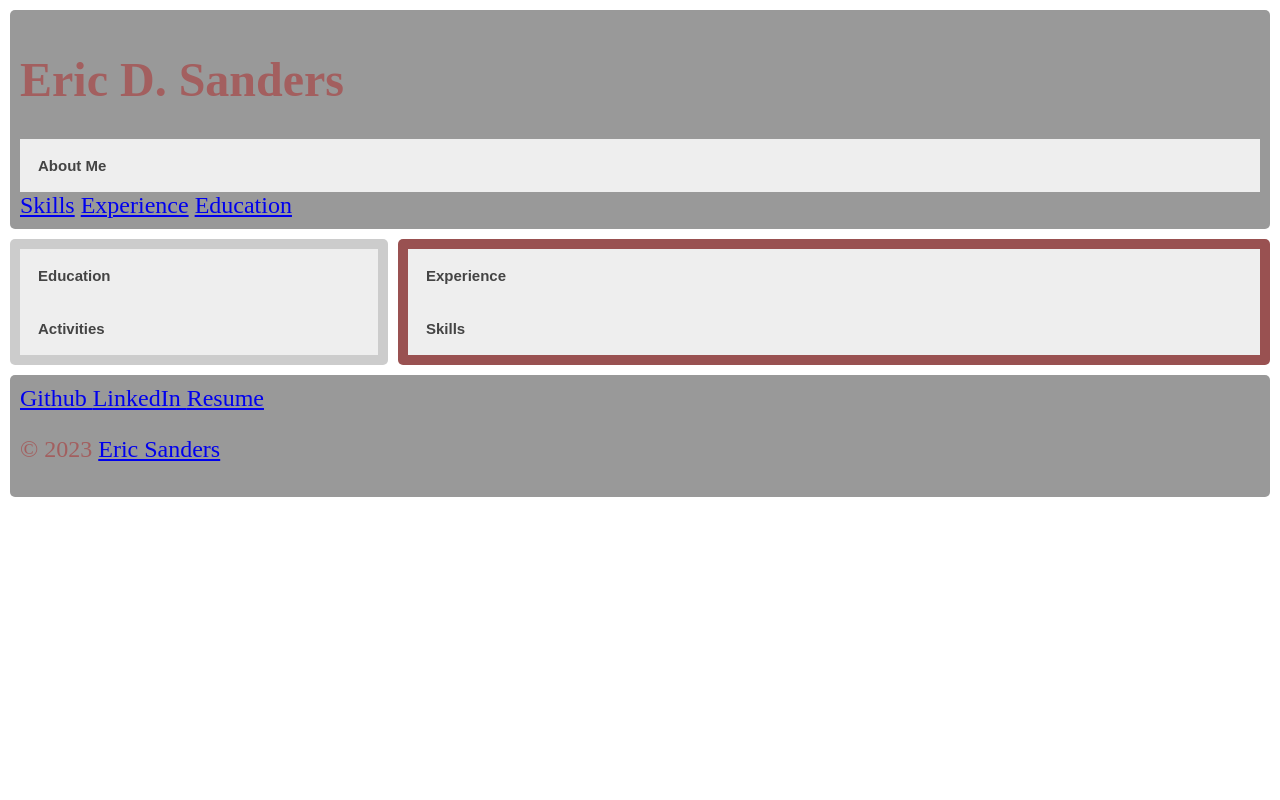
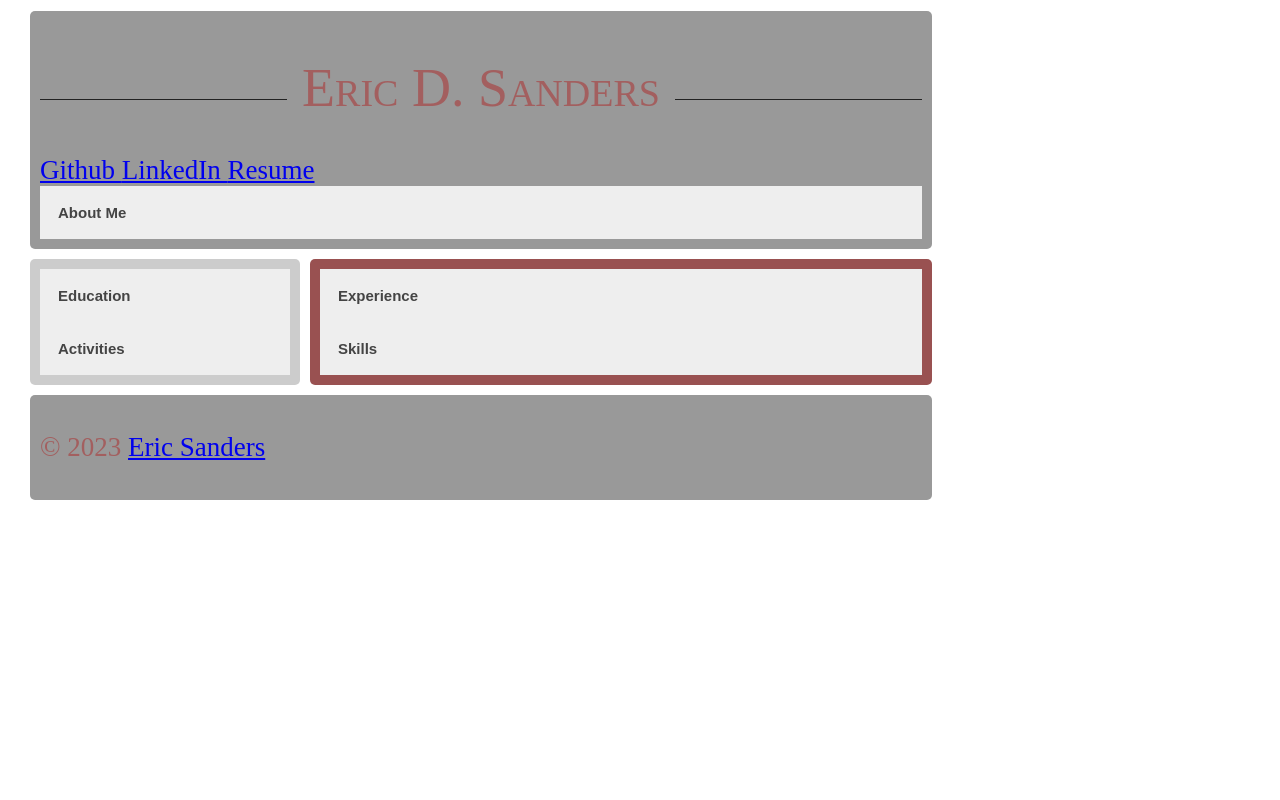
Before and after one commit to esanders92/ifsc-3342, a website: page resume/index.html in a window 1280 px wide. Drawn offline with Linux system fonts and the light colour scheme; files whose address does not match are found by name.

Commit message:
[2023/03/07] - Added styling for tablets

```diff
--- a/resume/assets/css/screen.css
+++ b/resume/assets/css/screen.css
@@ -12,6 +12,114 @@ body {
     text-align: left;
     outline: none;
     font-size: 15px;
+}
+
+.introduction {
+    display: flex;
+    align-items: center;
+    justify-content: center
+}
+
+img {
+    max-width: 100%
+}
+
+.image {
+    flex-basis: 70%;
+    order: 2;
+}
+
+.description {
+    color: #CD5C5C;
+    font: italic 10px "Fira Sans", serif;
+}
+
+/* Instructor */
+main {
+    padding: 1px 20px;
+}
+
+main h1 {
+    display: flex;
+    flex-direction: row;
+    justify-content: center;
+    text-align: center;
+    font-weight: 400;
+    font-variant: small-caps;
+}
+
+main h1:before,
+main h1:after {
+    background-color: #222;
+    content: '\a0';
+    flex-grow: 1;
+    height: 1px;
+    position: relative;
+    top: 0.77em;
+}
+
+main h1:before {
+    margin-right: 15px;
+}
+
+main h1:after {
+    margin-left: 15px;
+}
+
+dl {
+    display: grid;
+    grid-template-rows: auto;
+    grid-template-columns: 8em 1fr;
+    /*shorthand*/
+    grid-template: auto / 8em 1fr;
+}
+
+dt {
+    font-weight: 800;
+    grid-column: 1;
+    padding: 10px 0;
+    border-bottom: 1px solid #999;
+}
+
+dd {
+    margin: 0;
+    grid-column: 2;
+    padding: 10px 0;
+    border-bottom: 1px solid #999;
+
+}
+
+.related-links {
+    display: flex;
+    justify-content: center;
+    list-style: none;
+    padding: 0;
+}
+
+.related-links .svg-inline--fa {
+    font-size: 1.8em;
+    padding-top: 7px;
+}
+
+.related-links a {
+    border: 1px solid #000;
+    padding: 8px 16px;
+    text-align: center;
+    text-decoration: none;
+    color: #222222;
+    text-transform: uppercase;
+    font-size: .75em;
+    background: rgba(0, 0, 0, .65);
+    transition: background-color 0.5s ease;
+    color: #fff;
+}
+
+.related-links a:hover {
+    background: rgba(0, 0, 0, .95);
+}
+
+.related-links li {
+    margin-right: 20px;
 }
 
 /* Add a background color to the button if it is clicked on (add the .active class with JS), and when you move the mouse over it (hover) */
@@ -56,12 +164,9 @@ body {
     grid-area: footer;
 }
 
-.wrapper {
+.container {
     background-color: #fff;
     color: #444;
-}
-
-.wrapper {
     display: grid;
     grid-gap: 5px;
     grid-template-areas:
@@ -86,7 +191,7 @@ body {
 
 .content {
     background-color: rgb(153, 81, 81);
-    color: rgb(175, 175, 175);
+    color: #444;
 }
 
 .sidebar {
@@ -95,8 +200,12 @@ body {
 }
 
 /* MEDIA QUERIES */
+
+/* Mobile */
 @media only screen and (min-width: 400px) {
-    .wrapper {
+    .container {
+        font-size: small;
+
         grid-template-columns: 100% 1fr;
         grid-template-areas:
             "header   header"
@@ -106,8 +215,26 @@ body {
     }
 }
 
-@media only screen and (min-width: 600px) {
-    .wrapper {
+/* Tablet */
+@media screen and (min-width: 768px) {
+    .container {
+        max-width: 900px;
+
+        font-size: medium;
+
+        grid-template-columns: 36.5% auto;
+        grid-template-areas:
+            "header  header  header"
+            "sidebar content content"
+            "footer  footer  footer";
+    }
+}
+
+/* Desktop */
+@media only screen and (min-width: 901px) {
+    .container {
+        font-size: large;
+
         grid-gap: 10px;
         grid-template-columns: 30% 68% auto;
         grid-template-areas:
--- a/resume/index.html
+++ b/resume/index.html
@@ -13,14 +13,26 @@
 </head>
 
 <body>
-  <main class="wrapper" itemscope itemtype="http://schema.org/Person">
+  <main class="container" itemscope itemtype="http://schema.org/Person">
     <header class="box header">
       <h1>Eric D. Sanders</h1>
+      <a itemprop="url" rel="me" href="https://github.com/profile">
+        <i class="fab fa-github-square"></i> Github
+      </a>
+
+      <a itemprop="url" rel="me" href="http://linkedin.com/profile">
+        <i class="fab fa-linkedin-in"></i> LinkedIn
+      </a>
+
+      <a itemprop="url" href="assets/files/SANDERS_Resume.pdf" download>
+        <i class="far fa-file-pdf"></i>Resume
+      </a>
 
       <nav class="primary">
         <button type="button" class="collapsible"><b>About Me</b></button>
-
         <div class="about">
+          <div class="introduction">
+            <img itemprop="image" src="assets/img/pic.png" alt="Eric Sanders" />
             <p itemprop="description">
               A constant student and driven worker, I am seeking a
               part-time or full-time position with a talented team to
@@ -28,7 +40,8 @@
               experience, I will bring different perspectives and apply
               them to better help with any given project.
             </p>
-          <img itemprop="image" src="assets/img/pic.png" alt="Eric Sanders" />
+          </div>
+
           <dl>
             <dt>Name</dt>
             <dd itemprop="name">
@@ -51,10 +64,6 @@
             </dd>
           </dl>
         </div>
-
-        <a href="#skills">Skills</a>
-        <a href="#experience">Experience</a>
-        <a href="#education">Education</a>
       </nav>
     </header>
 
@@ -201,17 +210,6 @@
     </section>
 
     <footer class="box footer">
-      <a itemprop="url" rel="me" href="https://github.com/profile">
-        <i class="fab fa-github-square"></i> Github
-      </a>
-
-      <a itemprop="url" rel="me" href="http://linkedin.com/profile">
-        <i class="fab fa-linkedin-in"></i> LinkedIn
-      </a>
-
-      <a itemprop="url" href="assets/files/SANDERS_Resume.pdf" download>
-        <i class="far fa-file-pdf"></i>Resume
-      </a>
       <p>&copy; 2023 <a href="#">Eric Sanders</a></p>
     </footer>
 
```
Lines whose indentation alone changed are shown as unchanged.
